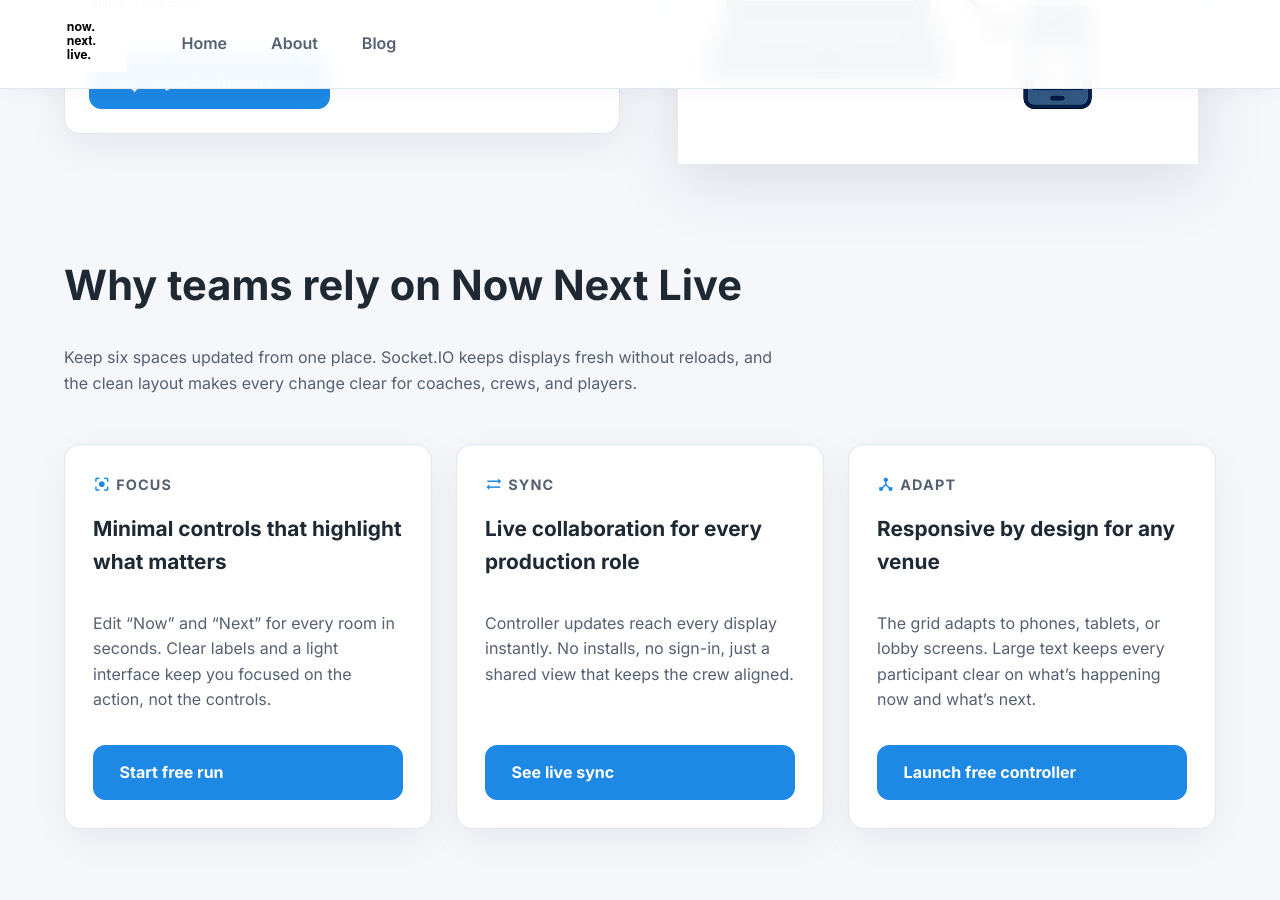
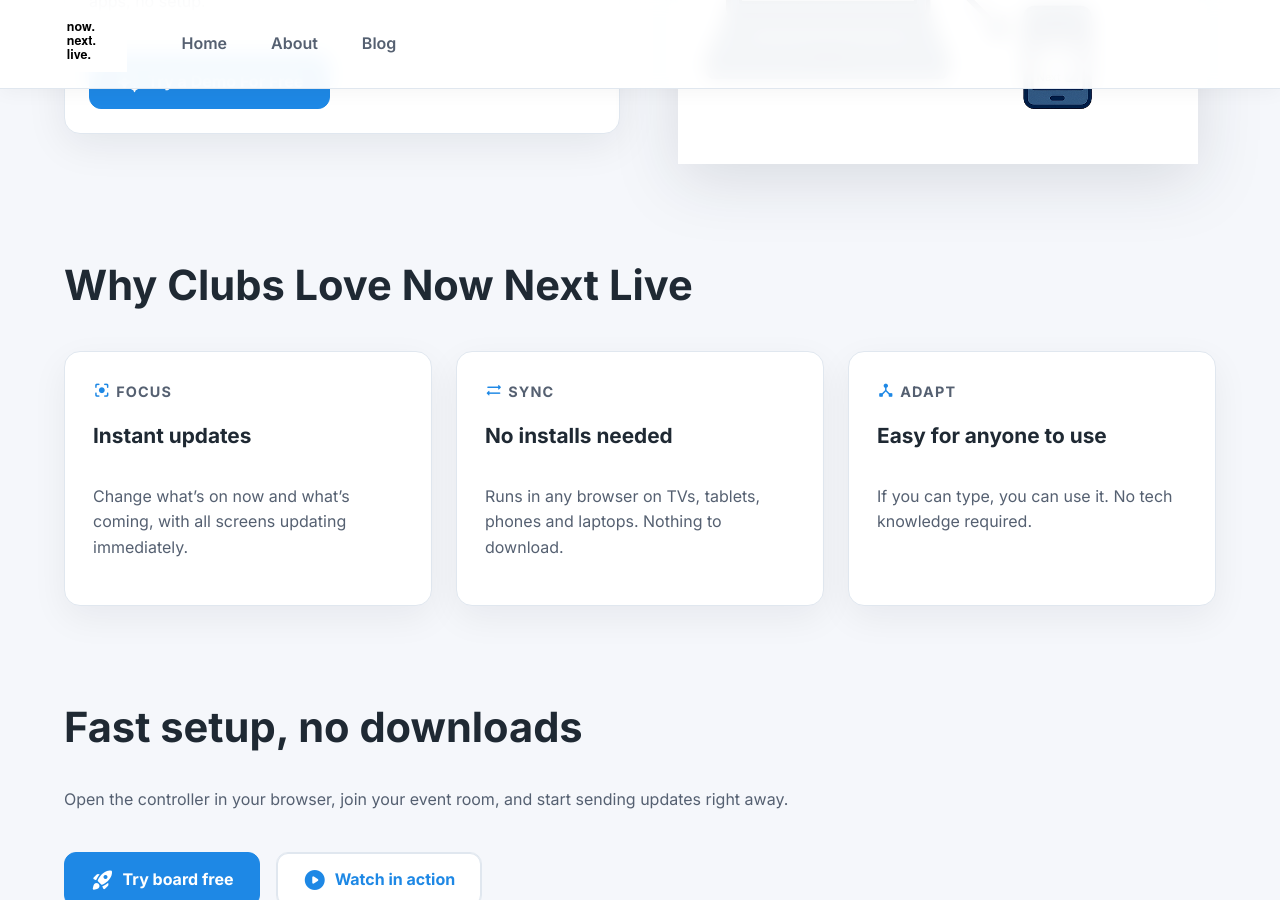
Before and after one commit to krussll/nownextlive, a Jekyll site: the page built from index.md, in a window 1280 px wide and 900 px high, scrolled down 477 px. Built offline with Jekyll 4.4.1, drawn with Linux system fonts in a browser that asks for light colours.

Commit message:
Update index.md

```diff
--- a/index.md
+++ b/index.md
@@ -25,39 +25,29 @@
 
 <section class="section">
   <div class="section-header">
-    <h2>Why teams rely on Now Next Live</h2>
-    <p>
-      Keep six spaces updated from one place. Socket.IO keeps displays fresh without reloads, and the
-      clean layout makes every change clear for coaches, crews, and players.
-    </p>
+    <h2>Why Clubs Love Now Next Live</h2>
   </div>
   <div class="card-grid">
     <article class="card">
       <div class="meta"><span class="material-icons-round" aria-hidden="true">center_focus_strong</span>Focus</div>
-      <h3>Minimal controls that highlight what matters</h3>
+      <h3>Instant updates</h3>
       <p>
-        Edit “Now” and “Next” for every room in seconds. Clear labels and a light interface keep you
-        focused on the action, not the controls.
+        Change what’s on now and what’s coming, with all screens updating immediately.
       </p>
-      <a class="button tertiary" href="{{ '/about.html' | relative_url }}">Start free run</a>
     </article>
     <article class="card">
       <div class="meta"><span class="material-icons-round" aria-hidden="true">sync_alt</span>Sync</div>
-      <h3>Live collaboration for every production role</h3>
+      <h3>No installs needed</h3>
       <p>
-        Controller updates reach every display instantly. No installs, no sign-in, just a shared view
-        that keeps the crew aligned.
+        Runs in any browser on TVs, tablets, phones and laptops. Nothing to download.
       </p>
-      <a class="button tertiary" href="{{ '/blog/post-two.html' | relative_url }}">See live sync</a>
     </article>
     <article class="card">
       <div class="meta"><span class="material-icons-round" aria-hidden="true">device_hub</span>Adapt</div>
-      <h3>Responsive by design for any venue</h3>
+      <h3>Easy for anyone to use</h3>
       <p>
-        The grid adapts to phones, tablets, or lobby screens. Large text keeps every participant clear
-        on what’s happening now and what’s next.
+        If you can type, you can use it. No tech knowledge required.
       </p>
-      <a class="button tertiary" href="{{ '/about.html' | relative_url }}">Launch free controller</a>
     </article>
   </div>
 </section>
```
